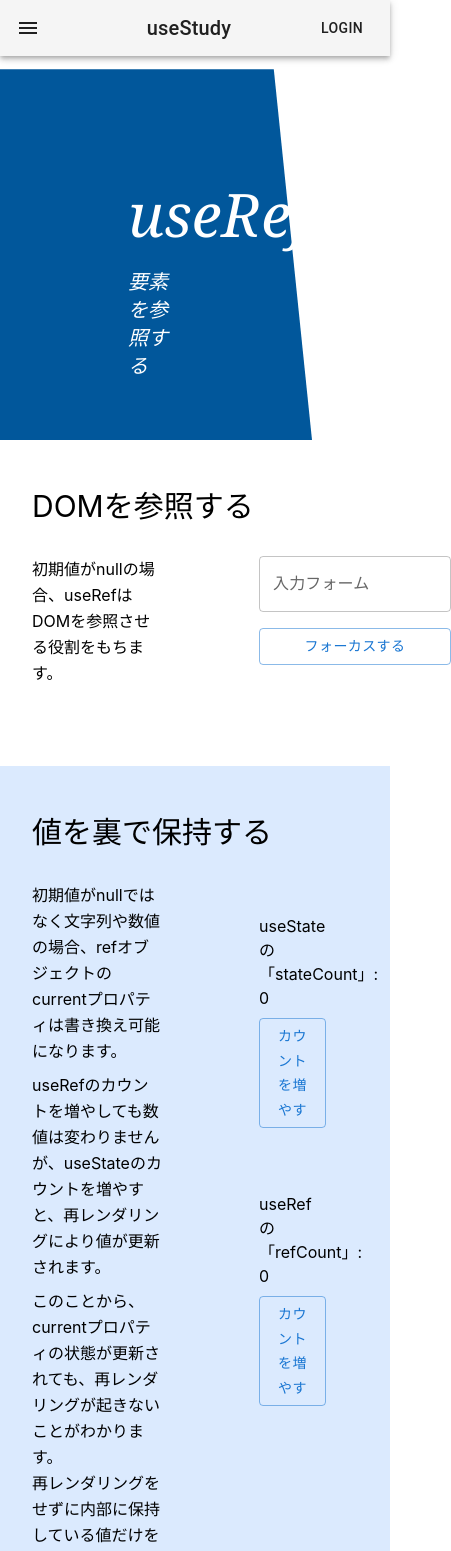
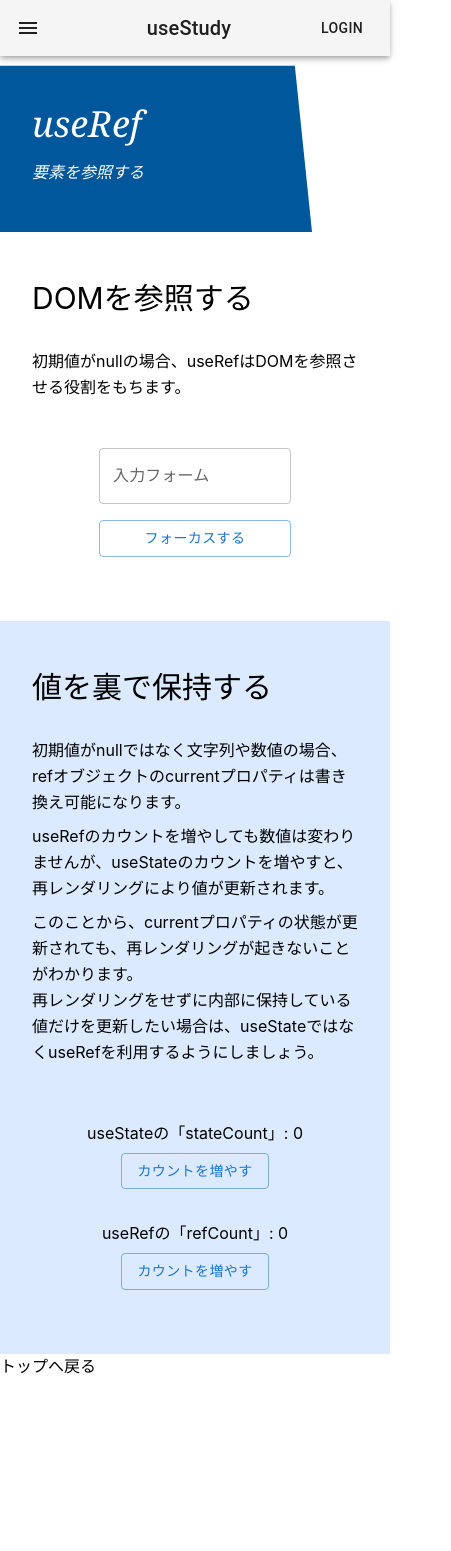
Before and after one commit to sgwr-0113/use-study, a React (Create React App) app: page /ref in a window 390 px wide. Shown: the top 1551 px of the page, 451 px wide, since content can reach past the window. After the commit the page ends 1378 px from the top, so only its background shows below. Built offline with nearby package versions, Linux system fonts and the light colour scheme.

Commit message:
responsive header

```diff
--- a/src/App.tsx
+++ b/src/App.tsx
@@ -9,11 +9,13 @@ export const App = () => {
   return (
     <BrowserRouter>
       <Header />
-      <Routes>
-        <Route path="/" element={<Index />} />
-        <Route path="/memo" element={<Memo />} />
-        <Route path="/ref" element={<Ref />} />
-      </Routes>
+      <div className="mt-16">
+        <Routes>
+          <Route path="/" element={<Index />} />
+          <Route path="/memo" element={<Memo />} />
+          <Route path="/ref" element={<Ref />} />
+        </Routes>
+      </div>
     </BrowserRouter>
   );
 };
--- a/src/components/memo/ReactMemo.tsx
+++ b/src/components/memo/ReactMemo.tsx
@@ -83,7 +83,6 @@ const Field: React.FC<FieldProps> = (props) => {
 export const ReactMemo: React.FC = () => {
   return (
     <>
-      <h2>React.memo</h2>
       <div style={{ display: 'flex', justifyContent: 'space-around' }}>
         <MyPaper>
           <h3>React.memo使用時</h3>
--- a/src/components/ref/RefCompareState.tsx
+++ b/src/components/ref/RefCompareState.tsx
@@ -15,8 +15,8 @@ export const RefCompareState: React.FC = () => {
   };
 
   return (
-    <div className="flex">
-      <div className="p-8 w-1/2 leading-relaxed">
+    <div className="md:flex">
+      <div className="p-8 leading-relaxed md:w-1/2">
         <p className="mb-2">
           初期値がnullではなく文字列や数値の場合、refオブジェクトのcurrentプロパティは書き換え可能になります。
         </p>
@@ -28,14 +28,14 @@ export const RefCompareState: React.FC = () => {
           再レンダリングをせずに内部に保持している値だけを更新したい場合は、useStateではなくuseRefを利用するようにしましょう。
         </p>
       </div>
-      <div className="flex flex-col items-center p-8 w-1/2">
-        <div className="container p-8">
+      <div className="flex flex-col items-center text-center md:p-8 md:w-1/2">
+        <div className="container p-4 md:p-8">
           <p className="mb-2">useStateの「stateCount」: {stateCount}</p>
           <Button variant="outlined" onClick={incrementState}>
             カウントを増やす
           </Button>
         </div>
-        <div className="container p-8">
+        <div className="container p-4 md:p-8">
           <p className="mb-2">useRefの「refCount」: {refCount.current}</p>
           <Button variant="outlined" onClick={incrementRef}>
             カウントを増やす
--- a/src/components/ref/RefFocus.tsx
+++ b/src/components/ref/RefFocus.tsx
@@ -11,11 +11,11 @@ export const RefFocus: React.FC = () => {
     //inputEl.current: <input type="text">
   };
   return (
-    <div className="flex">
-      <div className="p-8 w-1/2 leading-relaxed">
+    <div className="md:flex">
+      <div className="p-8 leading-relaxed md:w-1/2">
         <p>初期値がnullの場合、useRefはDOMを参照させる役割をもちます。</p>
       </div>
-      <div className="py-8 px-16 w-1/2 leading-relaxed">
+      <div className="flex flex-col items-center py-4 px-16 leading-relaxed md:py-8 md:w-1/2">
         <Box className="mb-4 w-48">
           {/* TextFieldコンポーネントはinput要素を含んだdiv要素であり、inputに直接スタイルを反映することができないため、refではなくinputRefを用いる */}
           <TextField label="入力フォーム" variant="outlined" inputRef={inputEl} />
--- a/src/components/shared/Header.tsx
+++ b/src/components/shared/Header.tsx
@@ -10,9 +10,9 @@ import MenuItem from '@mui/material/MenuItem';
 import Link from '@mui/material/Link';
 
 const pages = [
-  { name: 'useMemo', path: '/memo' },
-  { name: 'useRef', path: '/ref' },
-  { name: 'useHoge', path: '/hoge' },
+  { title: 'useMemo', path: '/memo' },
+  { title: 'useRef', path: '/ref' },
+  { title: 'useHoge', path: '/hoge' },
 ];
 
 export const Header: React.FC = () => {
@@ -24,7 +24,7 @@ export const Header: React.FC = () => {
     setAnchorElNav(null);
   };
   return (
-    <AppBar position="static" color="default">
+    <AppBar position="fixed" color="default">
       <Toolbar>
         <IconButton
           size="large"
@@ -54,10 +54,10 @@ export const Header: React.FC = () => {
           onClose={handleCloseNavMenu}
         >
           {pages.map((page) => (
-            <MenuItem key={page.name} onClick={handleCloseNavMenu}>
+            <MenuItem key={page.title} onClick={handleCloseNavMenu}>
               <Typography textAlign="center">
                 <Link href={page.path} color="inherit" underline="none">
-                  {page.name}
+                  {page.title}
                 </Link>
               </Typography>
             </MenuItem>
--- a/src/components/shared/SubHeader.tsx
+++ b/src/components/shared/SubHeader.tsx
@@ -1,13 +1,18 @@
 import React from 'react';
 import Styles from 'stylesheets/Subheader.module.scss';
 
-export const SubHeader: React.FC = () => {
+interface Props {
+  title: string;
+  text: string;
+}
+
+export const SubHeader: React.FC<Props> = (props) => {
   return (
     <div className={Styles['slide-in-left']}>
-      <div className={`p-32 h-96 w-4/5 ${Styles['container']}`}>
+      <div className={`p-8 md:p-32 h-40 md:h-96 mt-2 md:mt-0 w-4/5 ${Styles['container']}`}>
         <div className={`h-24 ${Styles['fade-up']}`}>
-          <h1 className="mb-6 font-serif text-6xl italic">useRef</h1>
-          <p className="font-serif text-xl italic">要素を参照する</p>
+          <h1 className="mb-4 font-serif text-4xl italic md:mb-6 md:text-6xl">{props.title}</h1>
+          <p className="font-serif italic md:text-xl">{props.text}</p>
         </div>
       </div>
     </div>
--- a/src/pages/Memo.tsx
+++ b/src/pages/Memo.tsx
@@ -1,12 +1,23 @@
 import React from 'react';
 import { Link } from 'react-router-dom';
 import { ReactMemo } from 'components/memo/ReactMemo';
+import { SubHeader } from 'components/shared/SubHeader';
 
 export const Memo: React.FC = () => {
   return (
     <>
-      <h1>useMemo</h1>
-      <ReactMemo />
+      <SubHeader title="useMemo" text="結果を再利用する" />
+      <section className="py-12">
+        <div className="mx-auto max-w-screen-lg">
+          <h2 className="px-8 text-3xl">React.memo</h2>
+          <ReactMemo />
+        </div>
+      </section>
+      <section className="py-12 bg-blue-100">
+        <div className="mx-auto max-w-screen-lg">
+          <h2 className="px-8 text-3xl">useMemo</h2>
+        </div>
+      </section>
       <p>
         <Link to="/">トップへ戻る</Link>
       </p>
--- a/src/pages/Ref.tsx
+++ b/src/pages/Ref.tsx
@@ -7,7 +7,7 @@ import { SubHeader } from 'components/shared/SubHeader';
 export const Ref: React.FC = () => {
   return (
     <>
-      <SubHeader />
+      <SubHeader title="useRef" text="要素を参照する" />
       <section className="py-12">
         <div className="mx-auto max-w-screen-lg">
           <h2 className="px-8 text-3xl">DOMを参照する</h2>
```
